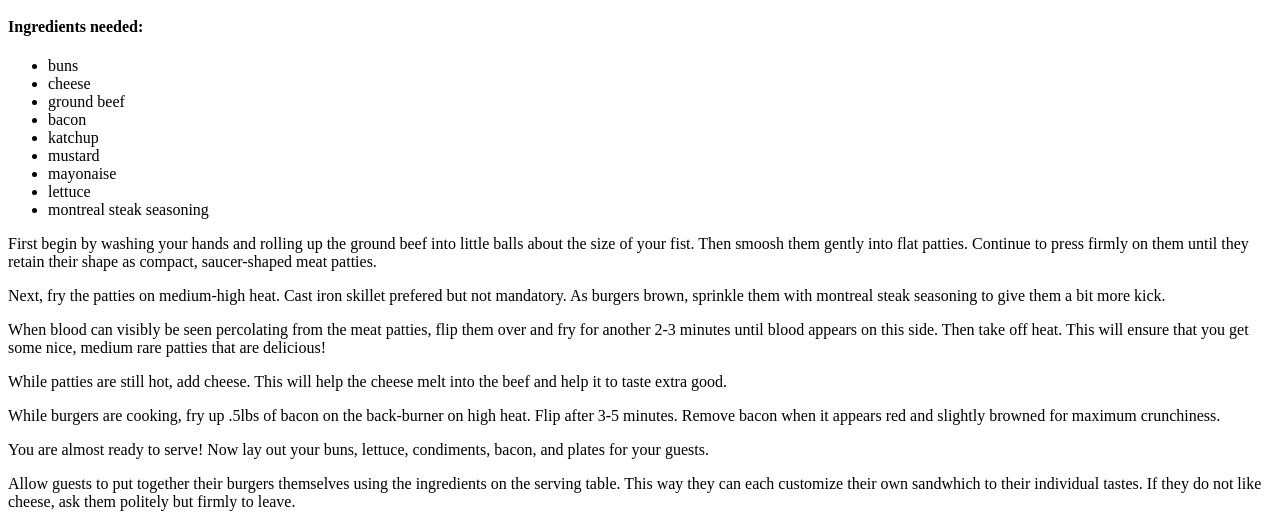
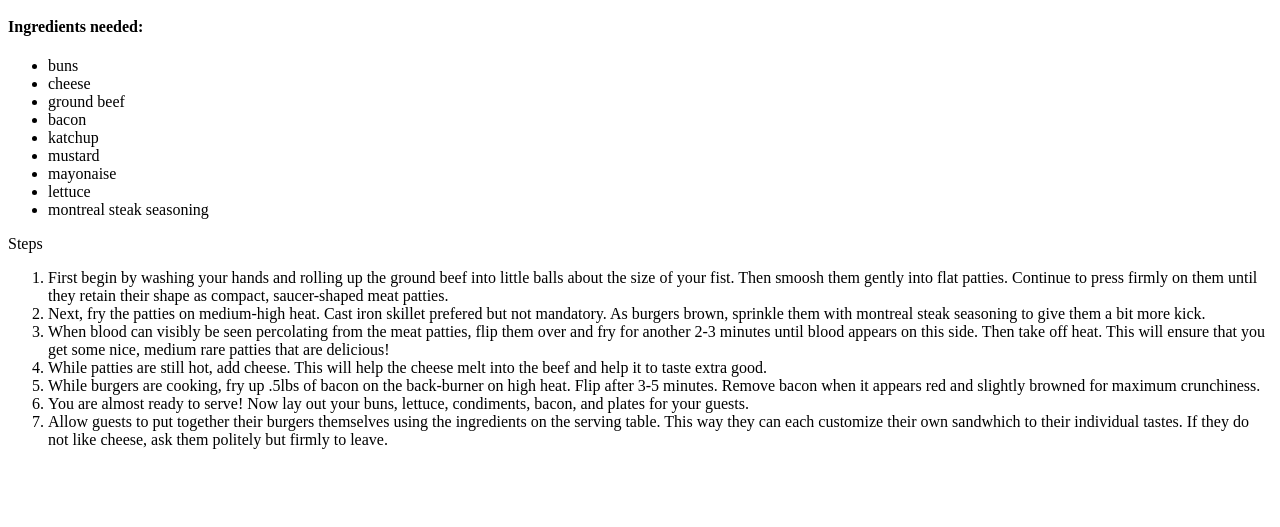
Before and after one commit to manski117/odin-recipes, a plain HTML site: page recipes/burgers.html in a window 1280 px wide. Shown: the part 428-955 px from the top of the page. After the commit the page ends 893 px from the top, so only its background shows below. Drawn offline with Linux system fonts and the light colour scheme.

Commit message:
Change recipe description to an ordered list
I wrote this as paragraphs but the job called for the recipe
description to be in the form of an ordered list. This helps the
information flow better to the user and emphasizes the ordered
steps in which cooking must happen.

```diff
--- a/recipes/burgers.html
+++ b/recipes/burgers.html
@@ -22,14 +22,16 @@
         <li>lettuce</li>
         <li>montreal steak seasoning</li>
     </ul>
-    <p>First begin by washing your hands and rolling up the ground beef into little balls about the size of your fist. Then smoosh them gently into flat patties. Continue to press firmly on them until they retain their shape as compact, saucer-shaped meat patties.</p>
-    <p>Next, fry the patties on medium-high heat. Cast iron skillet prefered but not mandatory. As burgers brown, sprinkle them with montreal steak seasoning to give them a bit more kick.</p>
-    <p>When blood can visibly be seen percolating from the meat patties, flip them over and fry for another 2-3 minutes until blood appears on this side. Then take off heat. This will ensure that you get some nice, medium rare patties that are delicious!</p>
-    <p>While patties are still hot, add cheese. This will help the cheese melt into the beef and help it to taste extra good.</p>
-    <p>While burgers are cooking, fry up .5lbs of bacon on the back-burner on high heat. Flip after 3-5 minutes. Remove bacon when it appears red and slightly browned for maximum crunchiness.</p>
-    <p>You are almost ready to serve! Now lay out your buns, lettuce, condiments, bacon, and plates for your guests.</p>
-    <p>Allow guests to put together their burgers themselves using the ingredients on the serving table. This way they can each customize their own sandwhich to their individual tastes. If they do not like cheese, ask them politely but firmly to leave.</p>
-
+    <p>Steps</p>
+    <ol>
+        <li>First begin by washing your hands and rolling up the ground beef into little balls about the size of your fist. Then smoosh them gently into flat patties. Continue to press firmly on them until they retain their shape as compact, saucer-shaped meat patties.</li>
+        <li>Next, fry the patties on medium-high heat. Cast iron skillet prefered but not mandatory. As burgers brown, sprinkle them with montreal steak seasoning to give them a bit more kick.</li>
+        <li>When blood can visibly be seen percolating from the meat patties, flip them over and fry for another 2-3 minutes until blood appears on this side. Then take off heat. This will ensure that you get some nice, medium rare patties that are delicious!</li>
+        <li>While patties are still hot, add cheese. This will help the cheese melt into the beef and help it to taste extra good.</li>
+        <li>While burgers are cooking, fry up .5lbs of bacon on the back-burner on high heat. Flip after 3-5 minutes. Remove bacon when it appears red and slightly browned for maximum crunchiness.</li>
+        <li>You are almost ready to serve! Now lay out your buns, lettuce, condiments, bacon, and plates for your guests.</li>
+        <li>Allow guests to put together their burgers themselves using the ingredients on the serving table. This way they can each customize their own sandwhich to their individual tastes. If they do not like cheese, ask them politely but firmly to leave.</li>
+    </ol>
 
 </body>
 </html>
```
